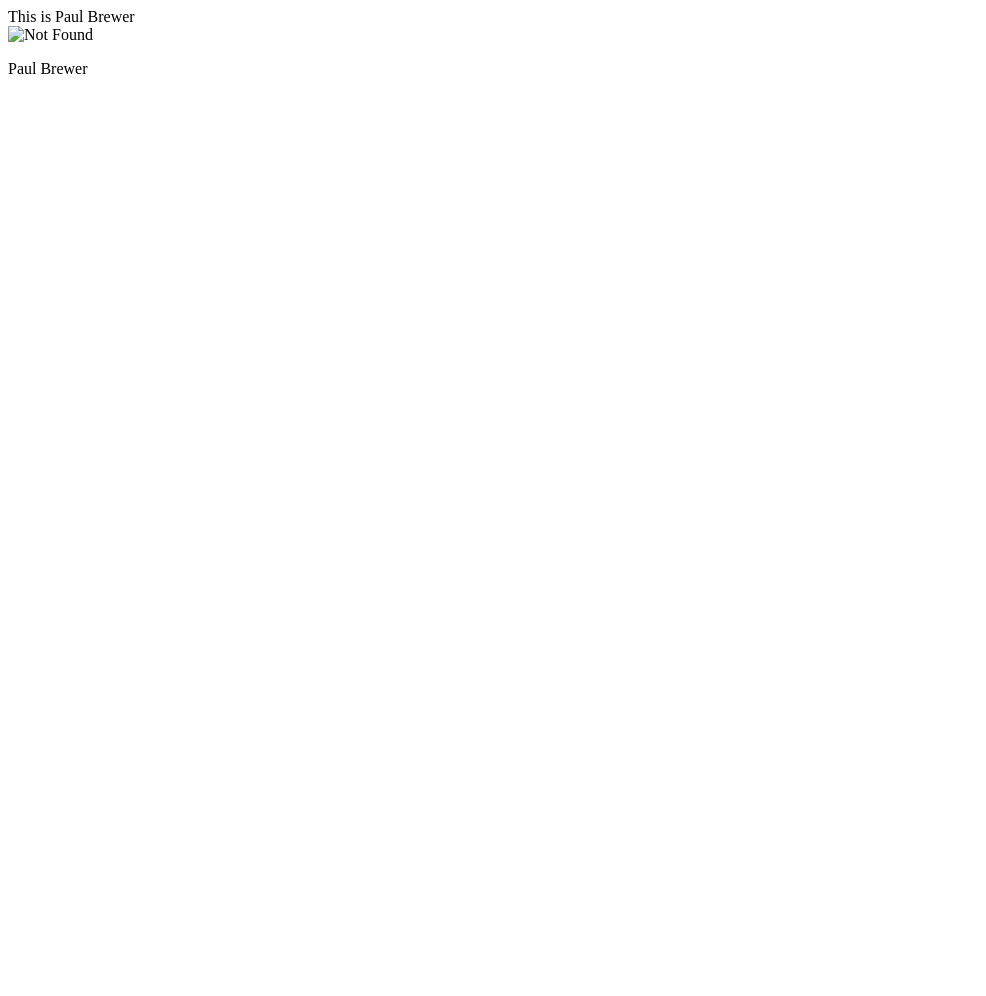
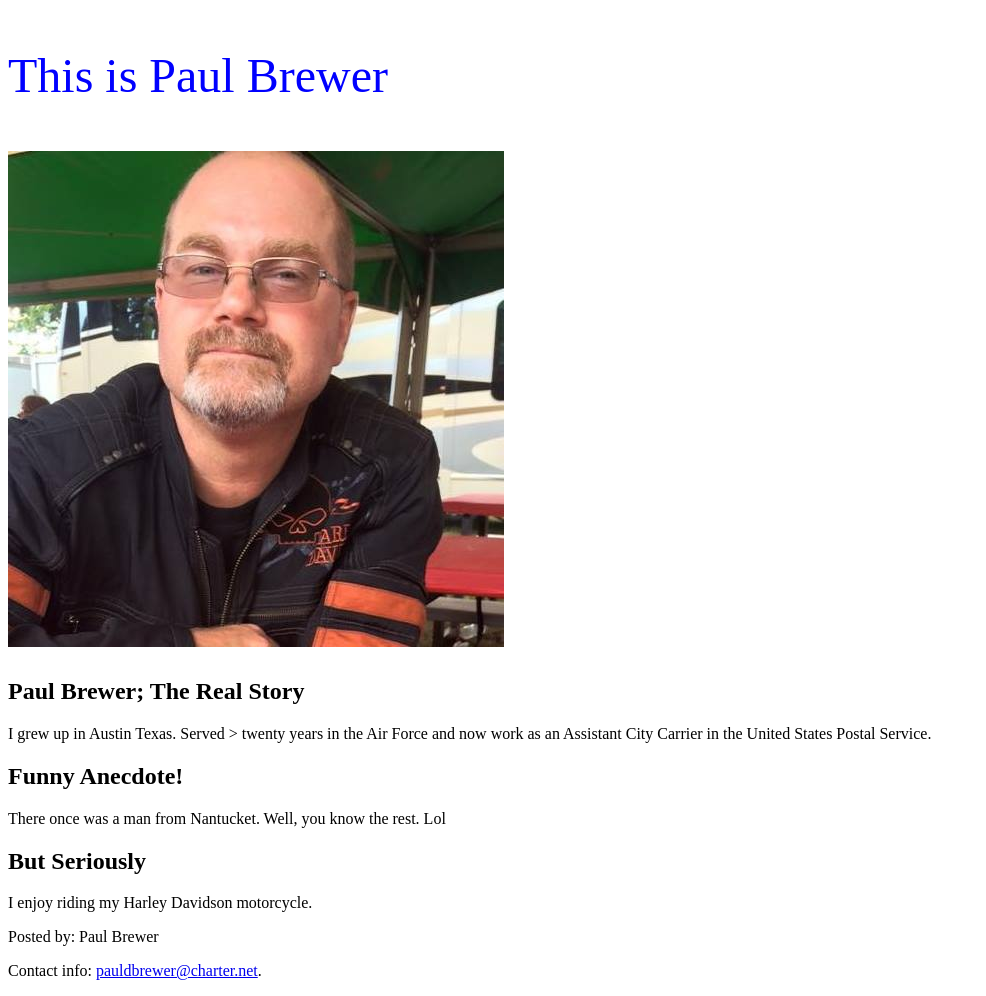
Before and after one commit to pauldbrewer/html-me-something, a plain HTML site: page index.html in a window 1280 px wide. Shown: the whole page, without its empty margins (0-986 px from the left). Before the commit the page ends 800 px from the top, so only its background shows below. Drawn offline with Linux system fonts and the light colour scheme; files whose address does not match are found by name.

Commit message:
Finished web page

```diff
--- a/index.html
+++ b/index.html
@@ -1,9 +1,36 @@
 <!DOCTYPE html>
 <html>
-<head>This is Paul Brewer</head>
-<title>This is Paul Brewer</title><br>
+<head>
+    <title>This is Paul Brewer</title>
+</head>
 <body>
-    <img src="Me.jpg" alt="Not Found">
-<p>Paul Brewer</p>
+    <font size="10" color="blue">
+    <p>This is Paul Brewer</p>
+    </font>
+    <img src=C:\Users\Paul\code\html-me-something\Images\Me.jpg alt="Not Found">
+    <main>
+        <article>
+            <header>
+                <h1>Paul Brewer; The Real Story</h1>
+                <p>I grew up in Austin Texas. Served &gt; twenty years in the Air Force and now work as an Assistant City Carrier in the United States Postal Service.</p>
+            </header>
+        </article>
+        <article>
+            <header>
+                <h1>Funny Anecdote!</h1>
+                <p>There once was a man from Nantucket. Well, you know the rest. Lol</p>
+            </header>
+        </article>
+        <article>
+            <header>
+                <h1>But Seriously</h1>
+                <p>I enjoy riding my Harley Davidson motorcycle.</p>
+            </header>
+        </article>
+    </main>
 </body>
+<footer>
+    <p>Posted by: Paul Brewer</p>
+    <p>Contact info: <a href="mailto:pauldbrewer@charter.net">pauldbrewer@charter.net</a>.</p>
+</footer>
 </html>
```
